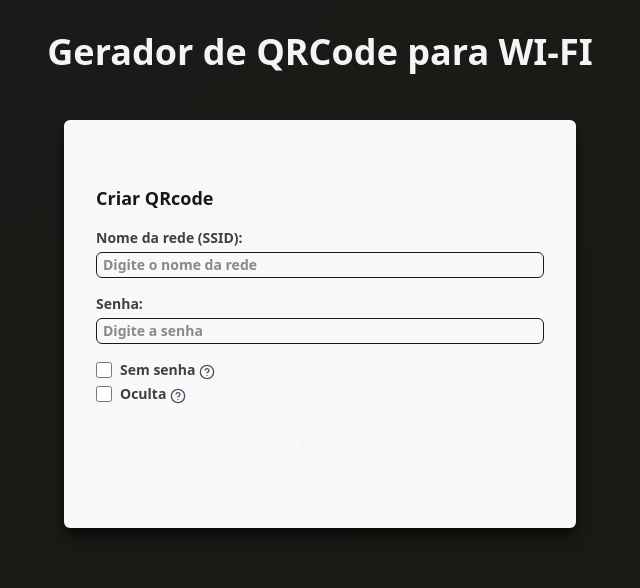
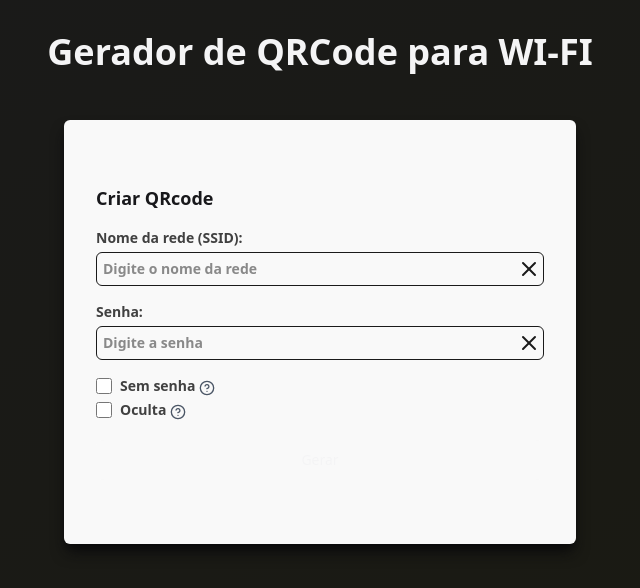
Before and after one commit to CalebeHilles/qrcode-generator, a React (Vite) app: page / in a window 1280 px wide. Shown: the top 588 px of the page, without its empty margins (320-960 px from the left). Built offline with nearby package versions, Linux system fonts and the light colour scheme.

Commit message:
feat: add clear button to reset form inputs

```diff
--- a/src/components/QRCodeForm.tsx
+++ b/src/components/QRCodeForm.tsx
@@ -50,6 +50,7 @@ export default function QRCodeForm({
           key={input.key}
           formData={formData[input.key]}
           onChange={(value) => setData({ ...formData, [input.key]: value })}
+          onInputClean={() => setData({ ...formData, [input.key]: "" })}
           label={input.label}
           placeholder={input.placeholder}
           noPass={input.noPass}
--- a/src/components/TextInput.tsx
+++ b/src/components/TextInput.tsx
@@ -1,27 +1,36 @@
+import { X } from "lucide-react";
+
 export default function TextInput({
   label,
   placeholder,
   formData,
   noPass,
   onChange,
+  onInputClean,
 }: {
   label: string;
   placeholder: string;
   formData: string;
   noPass: boolean;
   onChange: (value: string) => void;
+  onInputClean: () => void;
 }) {
   return noPass ? null : (
     <div className="flex flex-col gap-1 text-xs sm:text-sm">
       <label className="text-neutral-700">{label}:</label>
+      <div className="flex border rounded-md outline-0 pl-1.5 py-1 px-0.5 ">
         <input
           value={formData}
           onChange={(e) => onChange(e.target.value)}
-        className="rounded-md border pl-1.5 p-0.5"
+          className="w-full"
           type="text"
           placeholder={placeholder}
           required
         />
+        <button onClick={() => onInputClean()} type="button">
+          <X />
+        </button>
+      </div>
     </div>
   );
 }
--- a/src/index.css
+++ b/src/index.css
@@ -42,6 +42,10 @@ button {
   transition: border-color 0.25s;
 }
 
+input[type="text"] {
+  outline: none;
+}
+
 @media (prefers-color-scheme: light) {
   :root {
     color: #213547;
```
Lines whose indentation alone changed are shown as unchanged.
